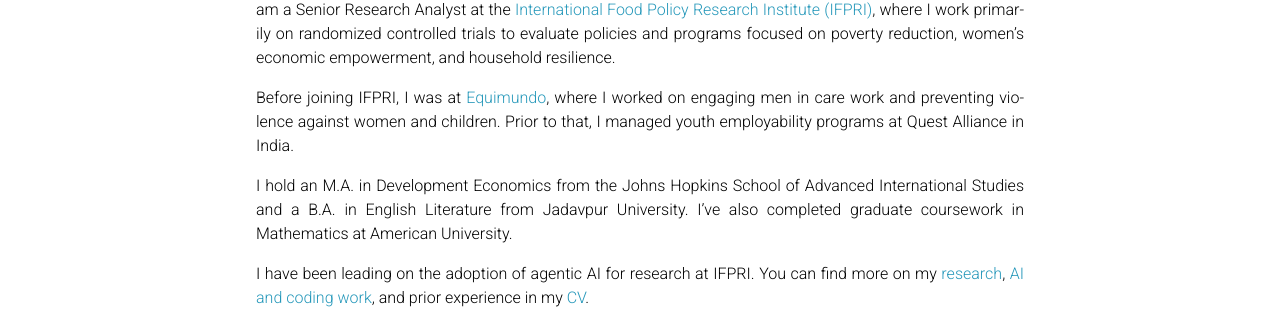
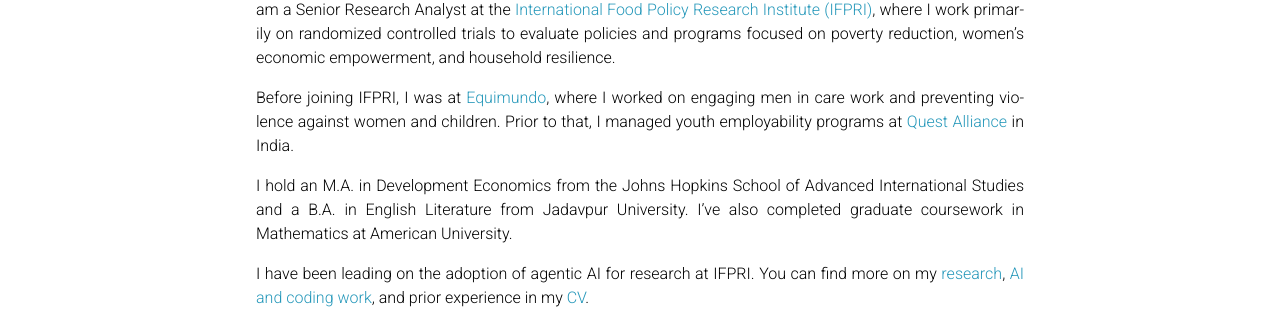
Before and after one commit to meanregressive/meanregressive.github.io, a Jekyll site: the page built from index.md, in a window 1280 px wide and 900 px high. Shown: the part 455-764 px from the top of the window. Built offline with Jekyll 4.4.1, drawn with Linux system fonts in a browser that asks for light colours; a style sheet for code colours, icons or effects is not loaded; part of the change alters nothing that is shown.

```diff
--- a/index.md
+++ b/index.md
@@ -8,7 +8,7 @@ subtitle: >-
 
 I am a development researcher with seven years’ experience conducting rigorous evaluations across sub-Saharan Africa and South Asia, having worked previously on implementing development projects at scale. I am a Senior Research Analyst at the [International Food Policy Research Institute (IFPRI)](https://www.ifpri.org), where I work primarily on randomized controlled trials to evaluate policies and programs focused on poverty reduction, women's economic empowerment, and household resilience.
 
-Before joining IFPRI, I was at [Equimundo](https://www.equimundo.org), where I worked on engaging men in care work and preventing violence against women and children. Prior to that, I managed youth employability programs at Quest Alliance in India.
+Before joining IFPRI, I was at [Equimundo](https://www.equimundo.org), where I worked on engaging men in care work and preventing violence against women and children. Prior to that, I managed youth employability programs at [Quest Alliance](https://www.questalliance.net/) in India.
 
 I hold an M.A. in Development Economics from the Johns Hopkins School of Advanced International Studies and a B.A. in English Literature from Jadavpur University. I've also completed graduate coursework in Mathematics at American University.
 
```
